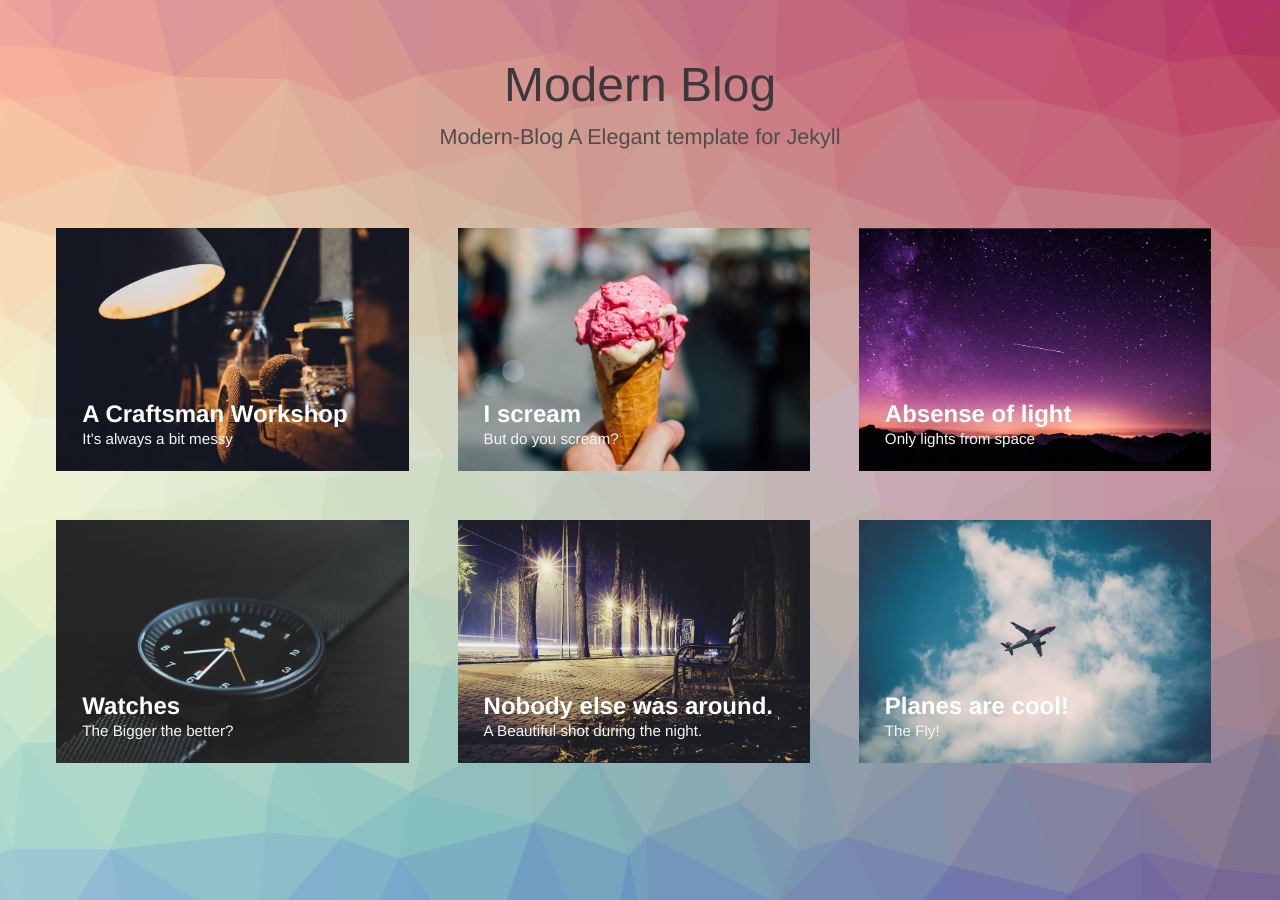
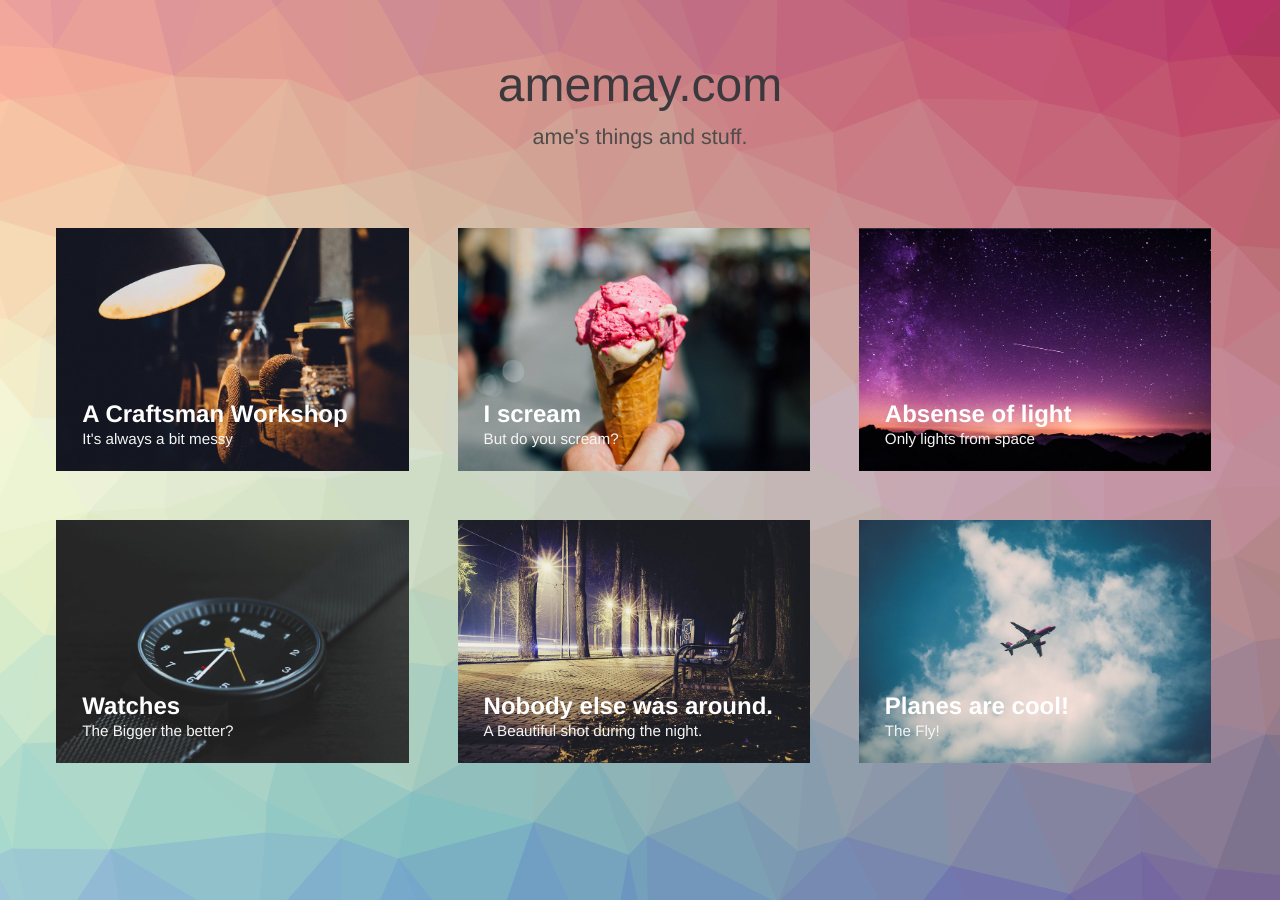
Before and after one commit to amemay/amemay.com, a Jekyll site: the page built from index.html, in a window 1280 px wide. Built offline with Jekyll 4.4.1, drawn with Linux system fonts in a browser that asks for light colours.

Commit message:
Updated the configuration

```diff
--- a/_config.yml
+++ b/_config.yml
@@ -1,8 +1,8 @@
 # Site settings
-title: Modern Blog
-description: Modern-Blog A Elegant template for Jekyll
-keywords: Modern, Blogging, Fun
-author: Wferr
+title: amemay.com
+description: ame's things and stuff.
+keywords: Blog
+author: ame
 baseurl: "" # the subpath of your site, e.g. /blog/
 url: "" # the base hostname & protocol for your site
 
```
